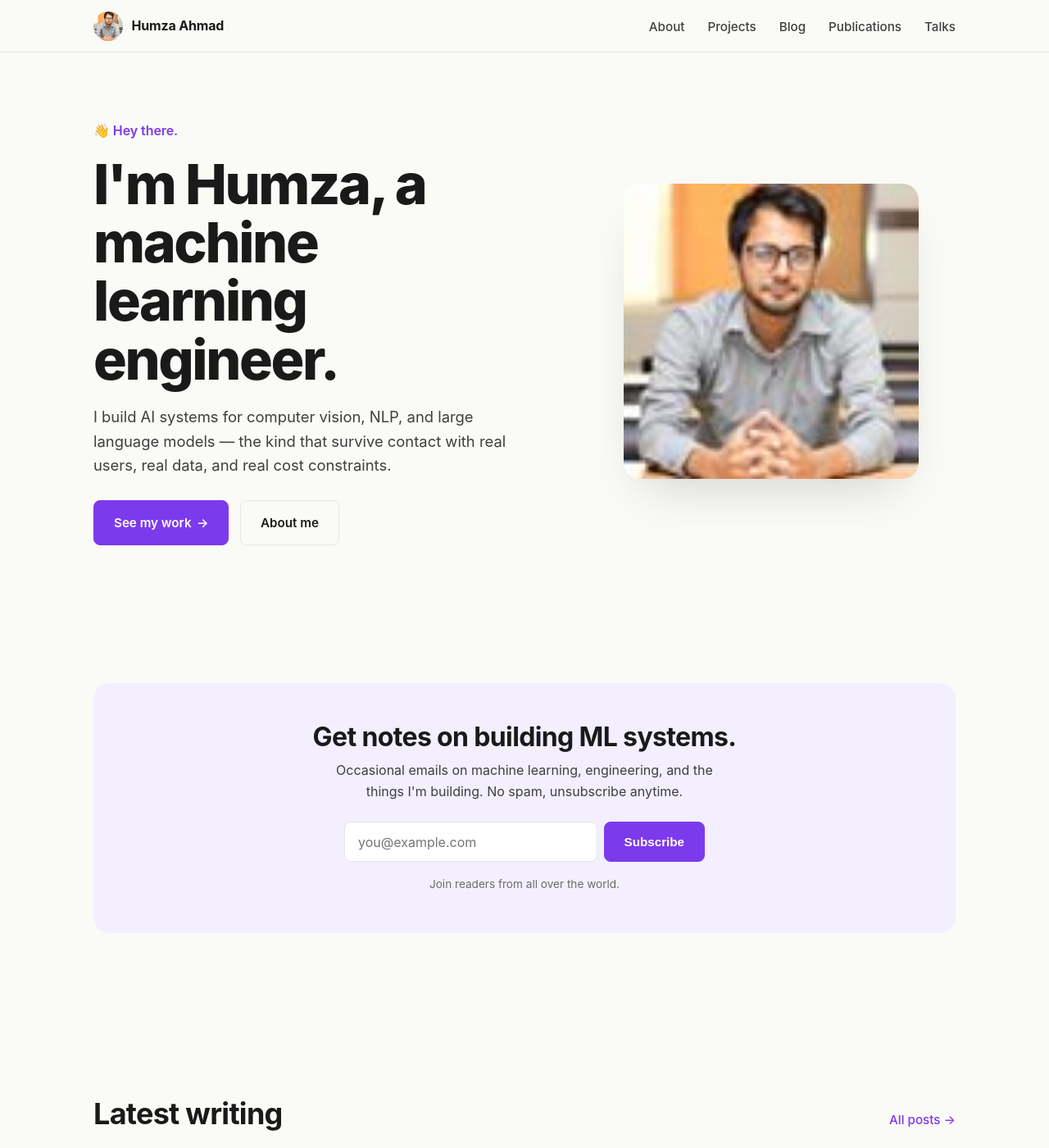
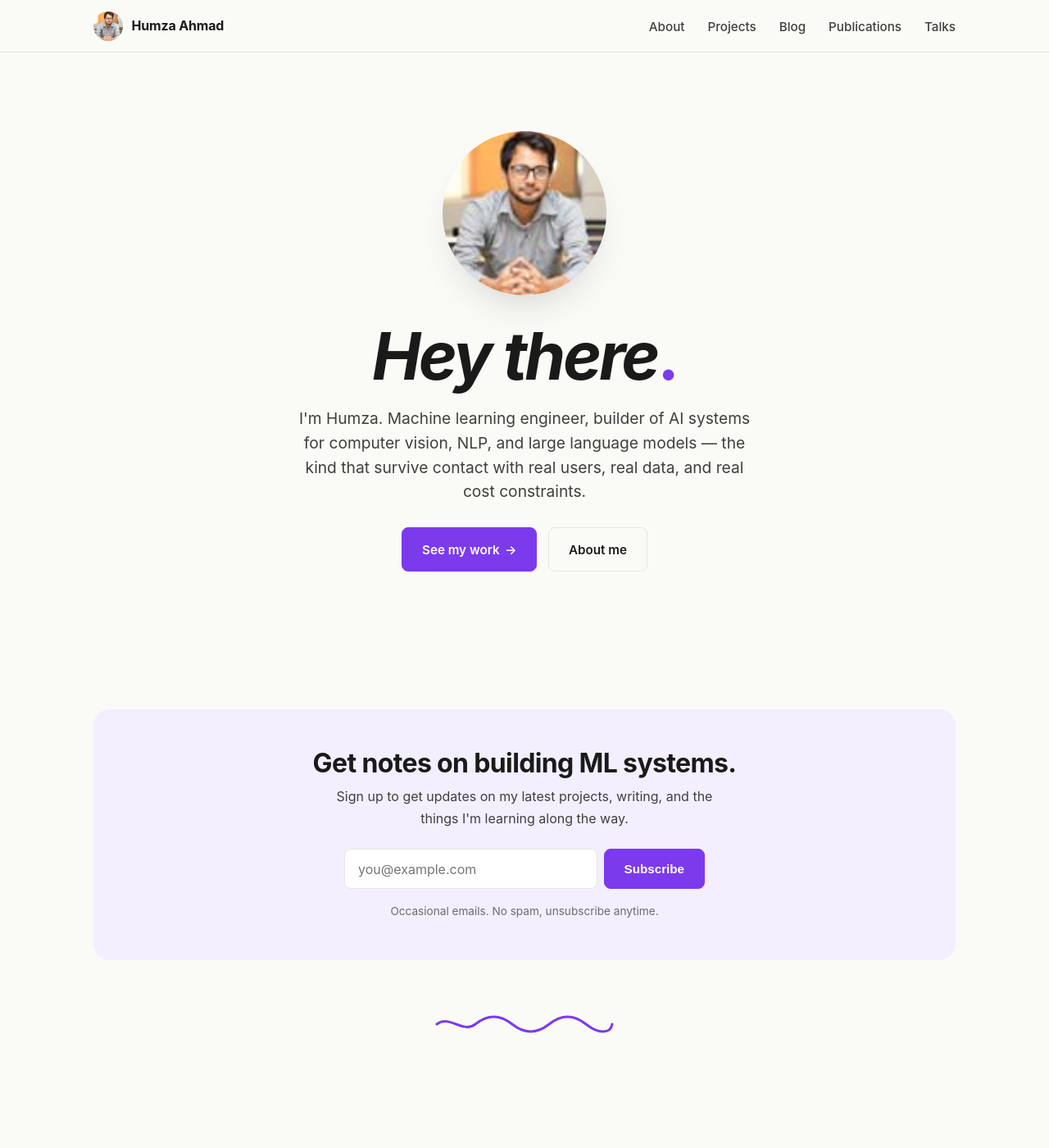
Before and after one commit to humzaahmad906/humzaahmad906.github.io, a Jekyll site: the page built from index.html, in a window 1280 px wide and 1400 px high. Shown: the whole window at 82% size. Built offline with Jekyll 4.4.1, drawn with Linux system fonts in a browser that asks for light colours; some web fonts are replaced.

Commit message:
Match mattdavella.com hero layout, strip all emojis/glyphs
Hero (now matches Matt's homepage):
- Centered single column instead of side-by-side grid
- Photo on top (200px circle), italic 'Hey there' headline,
  conversational subtitle, centered CTA buttons
- Period after headline rendered in accent color via h1::after
- Larger hero photo with circular crop and soft shadow

Below newsletter:
- Hand-drawn purple squiggle (inline SVG, currentColor inherits accent)

Cleanup — no emojis or decorative unicode anywhere:
- Removed wave glyph from greeting (greeting tag deleted entirely)
- Removed unicode glyphs from post-card thumbs (✎ ◈ ◐ ▣ ⌘ ⚙)
- Removed icon glyphs from feature-row items (◉ ¶ ◐ ⌬)
- Removed ↓ from experience.html download link
- Removed ★ from open-source.html star count
- Kept simple → and &rarr; navigation arrows (functional UI, not emoji)

Mobile:
- Hero photo shrinks to 150px on <=720px
- Headline scales down with viewport
- Squiggle scales to 160px

https://claude.ai/code/session_011K5AgDtm5K3Zfkvt8j6MNF

```diff
--- a/assets/css/main.css
+++ b/assets/css/main.css
@@ -184,57 +184,64 @@ blockquote { border-left: 3px solid var(--accent); padding: 0.25rem 0 0.25rem 1.
   }
 }
 
-/* Hero — Matt-style: photo + greeting + newsletter */
+/* Hero — Matt-style: centered photo, italic greeting, intro */
 .hero {
-  display: grid;
-  grid-template-columns: 1.2fr 1fr;
-  gap: 4rem;
-  max-width: var(--max-wide);
+  position: relative;
+  text-align: center;
+  max-width: 720px;
   margin: 0 auto;
-  padding: 5rem 1.5rem 3rem;
-  align-items: center;
-}
-@media (max-width: 820px) {
-  .hero { grid-template-columns: 1fr; gap: 2rem; padding: 3rem 1.5rem 2rem; text-align: center; }
-}
-.hero-text h1 { margin-bottom: 1.25rem; }
-.hero-text .greeting {
-  display: inline-block;
-  font-size: 1rem;
-  color: var(--accent);
-  font-weight: 600;
-  margin-bottom: 1rem;
-  letter-spacing: -0.005em;
-}
-.hero-text p {
-  font-size: 1.15rem;
-  color: var(--muted-strong);
-  line-height: 1.6;
-  max-width: 540px;
-}
-@media (max-width: 820px) {
-  .hero-text p { margin-left: auto; margin-right: auto; }
+  padding: 6rem 1.5rem 3rem;
 }
 .hero-photo {
+  margin: 0 auto 2rem;
   display: flex;
   justify-content: center;
 }
 .hero-photo img {
-  width: 100%;
-  max-width: 360px;
-  aspect-ratio: 1 / 1;
+  width: 200px;
+  height: 200px;
+  border-radius: 50%;
   object-fit: cover;
-  border-radius: var(--radius-lg);
-  box-shadow: 0 30px 60px -25px rgba(0,0,0,0.18);
+  box-shadow: 0 24px 48px -20px rgba(0,0,0,0.18);
+}
+.hero h1 {
+  font-style: italic;
+  font-weight: 700;
+  font-size: clamp(3rem, 8vw, 5rem);
+  margin-bottom: 1.25rem;
+  letter-spacing: -0.04em;
+}
+.hero h1::after { content: '.'; color: var(--accent); font-style: normal; }
+.hero p {
+  font-size: 1.2rem;
+  color: var(--muted-strong);
+  max-width: 560px;
+  margin: 0 auto 1.75rem;
+  line-height: 1.55;
 }
 .hero-actions {
   display: flex;
   gap: 0.85rem;
   flex-wrap: wrap;
+  justify-content: center;
   margin-top: 1.75rem;
 }
-@media (max-width: 820px) {
-  .hero-actions { justify-content: center; }
+
+/* Hand-drawn purple squiggle */
+.squiggle {
+  display: block;
+  margin: 0 auto;
+  width: 220px;
+  height: auto;
+  color: var(--accent);
+}
+
+@media (max-width: 720px) {
+  .hero { padding: 3.5rem 1.5rem 2rem; }
+  .hero-photo img { width: 150px; height: 150px; }
+  .hero h1 { font-size: clamp(2.5rem, 12vw, 4rem); }
+  .hero p { font-size: 1.05rem; }
+  .squiggle { width: 160px; }
 }
 
 /* Buttons */
@@ -333,15 +340,10 @@ blockquote { border-left: 3px solid var(--accent); padding: 0.25rem 0 0.25rem 1.
 .post-card:hover { border: none; color: inherit; }
 .post-card .thumb {
   aspect-ratio: 16 / 10;
-  background: var(--bg-soft);
+  background: linear-gradient(135deg, var(--bg-soft), #ece6ff);
   border-radius: var(--radius);
   margin-bottom: 1rem;
   overflow: hidden;
-  display: flex;
-  align-items: center;
-  justify-content: center;
-  font-size: 2rem;
-  color: var(--accent);
   transition: transform 0.25s;
 }
 .post-card:hover .thumb { transform: translateY(-3px); }
@@ -492,16 +494,8 @@ blockquote { border-left: 3px solid var(--accent); padding: 0.25rem 0 0.25rem 1.
   border: 1px solid var(--border);
 }
 .feature-item:hover { transform: translateY(-2px); box-shadow: 0 18px 40px -25px rgba(0,0,0,0.1); border-color: var(--border); color: inherit; }
-.feature-item h3 { margin: 0.5rem 0 0.4rem; font-size: 1.1rem; }
+.feature-item h3 { margin: 0 0 0.4rem; font-size: 1.1rem; }
 .feature-item p { color: var(--muted); font-size: 0.92rem; margin: 0; }
-.feature-item .icon {
-  width: 40px; height: 40px;
-  background: var(--bg-soft);
-  border-radius: 10px;
-  display: flex; align-items: center; justify-content: center;
-  font-size: 18px;
-  color: var(--accent);
-}
 
 /* CTA box */
 .cta-box {
--- a/experience.html
+++ b/experience.html
@@ -16,7 +16,7 @@ description: "A timeline of work, education, and recognition."
 <section class="section-spacing" style="padding-top: 1rem;">
   <div class="container">
 
-    <p class="reveal" style="text-align: right;"><a href="#" class="btn btn-ghost">↓ Download Resume (PDF)</a></p>
+    <p class="reveal" style="text-align: right;"><a href="#" class="btn btn-ghost">Download Resume (PDF)</a></p>
 
     <div class="section-heading reveal"><div><span class="label">/ work</span><h2>Work</h2></div></div>
     <ul class="timeline reveal">
--- a/index.html
+++ b/index.html
@@ -5,17 +5,16 @@ description: "Humza Ahmad — Machine Learning Engineer building AI systems that
 ---
 
 <section class="hero">
-  <div class="hero-text reveal">
-    <span class="greeting">👋 Hey there.</span>
-    <h1>I'm Humza, a machine learning engineer.</h1>
-    <p>I build AI systems for computer vision, NLP, and large language models — the kind that survive contact with real users, real data, and real cost constraints.</p>
+  <div class="hero-photo reveal">
+    <img src="{{ '/images/humza.jpeg' | relative_url }}" alt="Humza Ahmad">
+  </div>
+  <div class="reveal">
+    <h1><em>Hey there</em></h1>
+    <p>I'm Humza. Machine learning engineer, builder of AI systems for computer vision, NLP, and large language models &mdash; the kind that survive contact with real users, real data, and real cost constraints.</p>
     <div class="hero-actions">
       <a href="/projects/" class="btn btn-arrow">See my work</a>
       <a href="/about/" class="btn btn-ghost">About me</a>
     </div>
-  </div>
-  <div class="hero-photo reveal">
-    <img src="{{ '/images/humza.jpeg' | relative_url }}" alt="Humza Ahmad">
   </div>
 </section>
 
@@ -23,12 +22,18 @@ description: "Humza Ahmad — Machine Learning Engineer building AI systems that
   <div class="container-wide">
     <div class="newsletter reveal">
       <h2>Get notes on building ML systems.</h2>
-      <p>Occasional emails on machine learning, engineering, and the things I'm building. No spam, unsubscribe anytime.</p>
+      <p>Sign up to get updates on my latest projects, writing, and the things I'm learning along the way.</p>
       <form action="#" method="POST">
         <input type="email" name="email" placeholder="you@example.com" required>
         <button type="submit" class="btn">Subscribe</button>
       </form>
-      <span class="micro">Join readers from all over the world.</span>
+      <span class="micro">Occasional emails. No spam, unsubscribe anytime.</span>
+    </div>
+    <div class="reveal" style="text-align: center; margin-top: 2.5rem;">
+      <svg class="squiggle" viewBox="0 0 220 28" fill="none" xmlns="http://www.w3.org/2000/svg" aria-hidden="true">
+        <path d="M3 14 C 18 2, 35 26, 50 14 S 80 2, 95 14 S 125 26, 140 14 S 170 2, 185 14 S 215 26, 217 14"
+              stroke="currentColor" stroke-width="3" stroke-linecap="round" fill="none"/>
+      </svg>
     </div>
   </div>
 </section>
@@ -37,23 +42,23 @@ description: "Humza Ahmad — Machine Learning Engineer building AI systems that
   <div class="container-wide">
     <div class="section-heading reveal">
       <h2>Latest writing</h2>
-      <a href="/blog/" class="more">All posts →</a>
+      <a href="/blog/" class="more">All posts &rarr;</a>
     </div>
     <div class="posts-grid reveal">
       <a href="/blog/" class="post-card">
-        <div class="thumb">✎</div>
+        <div class="thumb"></div>
         <div class="meta">Coming soon</div>
         <h3>[Featured post title]</h3>
         <p>Short hook describing the post.</p>
       </a>
       <a href="/blog/" class="post-card">
-        <div class="thumb">◈</div>
+        <div class="thumb"></div>
         <div class="meta">Coming soon</div>
         <h3>[Featured post title]</h3>
         <p>Short hook describing the post.</p>
       </a>
       <a href="/blog/" class="post-card">
-        <div class="thumb">◐</div>
+        <div class="thumb"></div>
         <div class="meta">Coming soon</div>
         <h3>[Featured post title]</h3>
         <p>Short hook describing the post.</p>
@@ -66,23 +71,23 @@ description: "Humza Ahmad — Machine Learning Engineer building AI systems that
   <div class="container-wide">
     <div class="section-heading reveal">
       <h2>Selected projects</h2>
-      <a href="/projects/" class="more">All projects →</a>
+      <a href="/projects/" class="more">All projects &rarr;</a>
     </div>
     <div class="posts-grid reveal">
       <a href="/projects/" class="post-card">
-        <div class="thumb">▣</div>
+        <div class="thumb"></div>
         <div class="meta">Computer Vision</div>
         <h3>[Project Name]</h3>
         <p>One-line summary of the system, scale, and outcome.</p>
       </a>
       <a href="/projects/" class="post-card">
-        <div class="thumb">⌘</div>
-        <div class="meta">NLP · LLMs</div>
+        <div class="thumb"></div>
+        <div class="meta">NLP &middot; LLMs</div>
         <h3>[Project Name]</h3>
         <p>One-line summary leading with what changed because this existed.</p>
       </a>
       <a href="/projects/" class="post-card">
-        <div class="thumb">⚙</div>
+        <div class="thumb"></div>
         <div class="meta">ML Infrastructure</div>
         <h3>[Project Name]</h3>
         <p>One-line summary describing the engineering challenges.</p>
@@ -98,22 +103,18 @@ description: "Humza Ahmad — Machine Learning Engineer building AI systems that
     </div>
     <div class="feature-row reveal">
       <a href="/about/" class="feature-item">
-        <div class="icon">◉</div>
         <h3>About</h3>
         <p>How I work, what I care about, and how I got here.</p>
       </a>
       <a href="/publications/" class="feature-item">
-        <div class="icon">¶</div>
         <h3>Publications</h3>
         <p>Papers, technical articles, and longer-form writing.</p>
       </a>
       <a href="/talks/" class="feature-item">
-        <div class="icon">◐</div>
         <h3>Talks</h3>
         <p>Conference talks, workshops, and podcast appearances.</p>
       </a>
       <a href="/uses/" class="feature-item">
-        <div class="icon">⌬</div>
         <h3>Uses</h3>
         <p>Hardware, editor, and the tools I rely on every day.</p>
       </a>
--- a/open-source.html
+++ b/open-source.html
@@ -20,7 +20,7 @@ description: "Repositories I maintain, contributions, and tools shared with the
     <div class="card-grid reveal">
       <div class="card">
         <h3>[repo-name]</h3>
-        <div class="tags">python · ★ N stars</div>
+        <div class="tags">python · N stars</div>
         <p>One-line summary of what the library or tool does.</p>
         <div class="card-links"><a href="#">GitHub</a><a href="#">Docs</a></div>
       </div>
```
